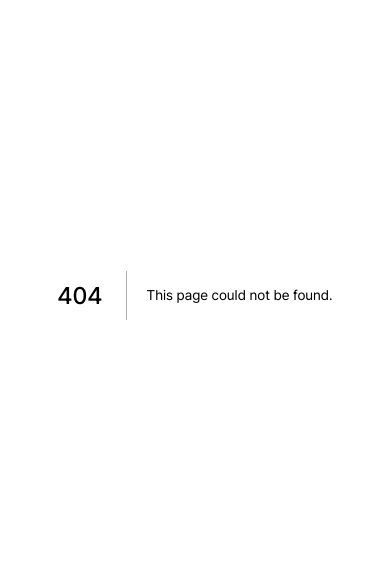
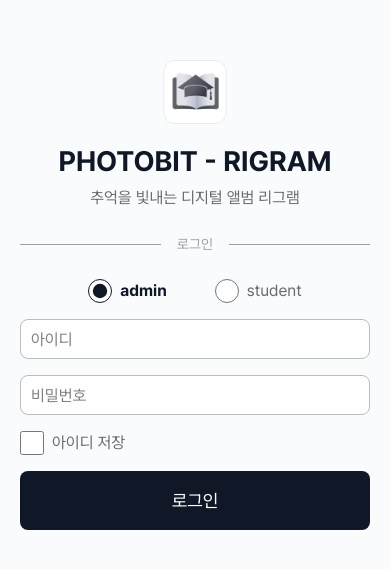
Before and after one commit to Photobit-RIGRAM/RIGRAM, a Next.js app: page /login in a window 390 px wide. Before the commit this address had no page. Shown: the part 127-696 px from the top of the page. Built offline with nearby package versions, Linux system fonts and the light colour scheme.

Commit message:
[Feature] 로그인 레이아웃
- 모바일/태블릿 이후 반응형

```diff
--- a/src/app/globals.css
+++ b/src/app/globals.css
@@ -81,6 +81,7 @@
 html,
 body {
   font-family: var(--font-pretendard);
+  background-color: var(--color-primary-100);
 }
 
 h1,
--- /dev/null
+++ b/src/app/login/page.tsx
@@ -0,0 +1,38 @@
+import logo from '../../../public/images/logo.png';
+import Button from '@/components/button';
+import Checkbox from '@/components/checkbox';
+import Input from '@/components/input';
+import Radio from '@/components/radio';
+import Image from 'next/image';
+
+export default function LoginPage() {
+  return (
+    <section className="w-full h-full flex flex-col justify-center items-center px-5">
+      <div className="w-full md:max-w-[520px]">
+        <figure className="flex flex-col items-center gap-4 md:gap-7">
+          <Image src={logo} alt="리그램 로고" className="w-16 h-16 md:w-20 md:h-20" />
+          <figcaption className="flex flex-col items-center gap-1">
+            <h3 className="text-28 md:text-32 font-bold text-gray-900 uppercase">
+              photobit - rigram
+            </h3>
+            <p className="text-16 md:text-20 text-gray-700">추억을 빛내는 디지털 앨범 리그램</p>
+          </figcaption>
+        </figure>
+        <div className="flex items-center my-6">
+          <div className="flex-grow h-px bg-gray-400"></div>
+          <span className="text-14 md:text-16 px-4 text-gray-400">로그인</span>
+          <div className="flex-grow h-px bg-gray-400"></div>
+        </div>
+        <form action="" className="flex flex-col gap-4 md:gap-5">
+          <Radio />
+          <div className="flex flex-col gap-4">
+            <Input purpose="id" />
+            <Input purpose="password" />
+          </div>
+          <Checkbox purpose="id" />
+          <Button className="w-full bg-gray-900 text-white text-18 py-4 rounded-lg">로그인</Button>
+        </form>
+      </div>
+    </section>
+  );
+}
--- a/src/components/radio/index.tsx
+++ b/src/components/radio/index.tsx
@@ -10,7 +10,7 @@ export default function Radio() {
   };
 
   return (
-    <div className="flex justify-center items-center gap-4">
+    <div className="flex justify-center items-center gap-12 md:gap-15">
       <div className="flex items-center gap-2">
         <input
           type="radio"
```
Also changed, not shown: public/images/logo.png (added).
